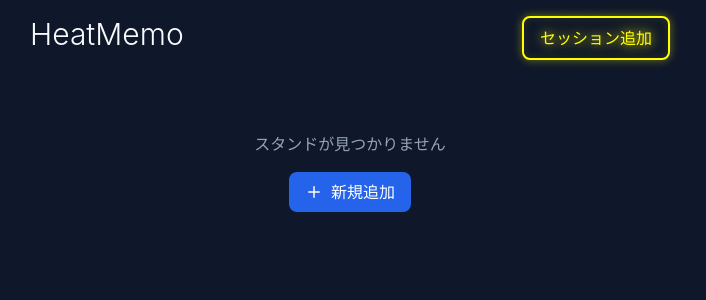
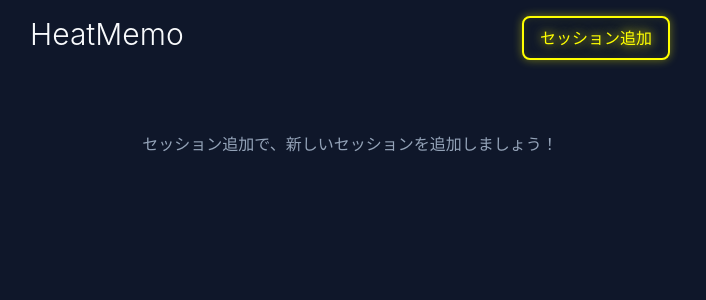
Before and after one commit to nt-admin-602/hookah-heat-management, a Next.js app: page / in a window 1280 px wide. Shown: the top 300 px of the page, without its empty margins (290-996 px from the left). Built offline with nearby package versions, Linux system fonts and the light colour scheme.

Commit message:
Update empty state message and remove button
Change the empty state message to 'セッション追加で、新しいセッションを追加しましょう!'
and remove the separate 'Add' button from the empty state.

Co-Authored-By: Claude <noreply@anthropic.com>

```diff
--- a/app/page.tsx
+++ b/app/page.tsx
@@ -114,14 +114,7 @@ export default function StandListPage() {
         </div>
       ) : stands.length === 0 ? (
         <div className="flex flex-col items-center justify-center py-12 gap-4">
-          <p className="text-slate-400">スタンドが見つかりません</p>
-          <button
-            onClick={() => setShowForm(true)}
-            className="inline-flex items-center gap-2 px-4 py-2 bg-blue-600 text-white rounded-lg hover:bg-blue-700"
-          >
-            <Plus size={18} />
-            新規追加
-          </button>
+          <p className="text-slate-400">セッション追加で、新しいセッションを追加しましょう！</p>
         </div>
       ) : (
         <>
```
